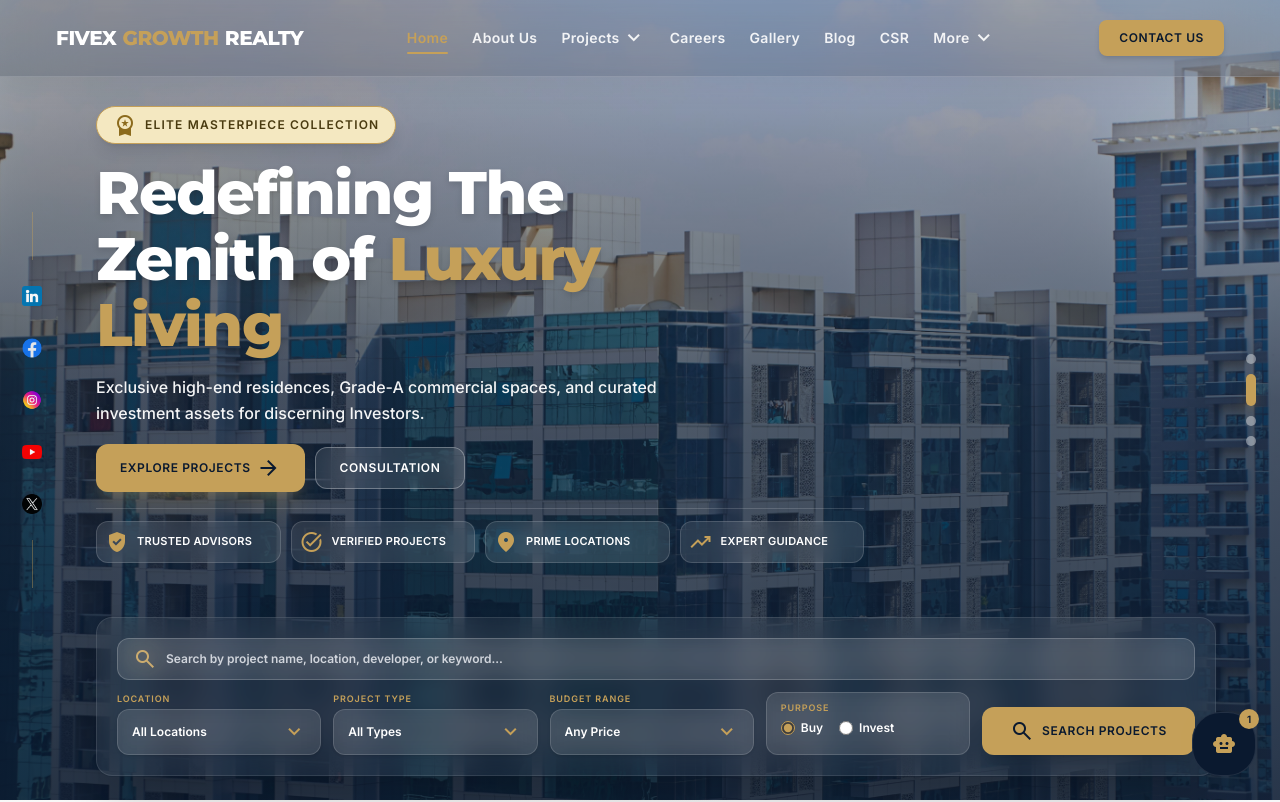
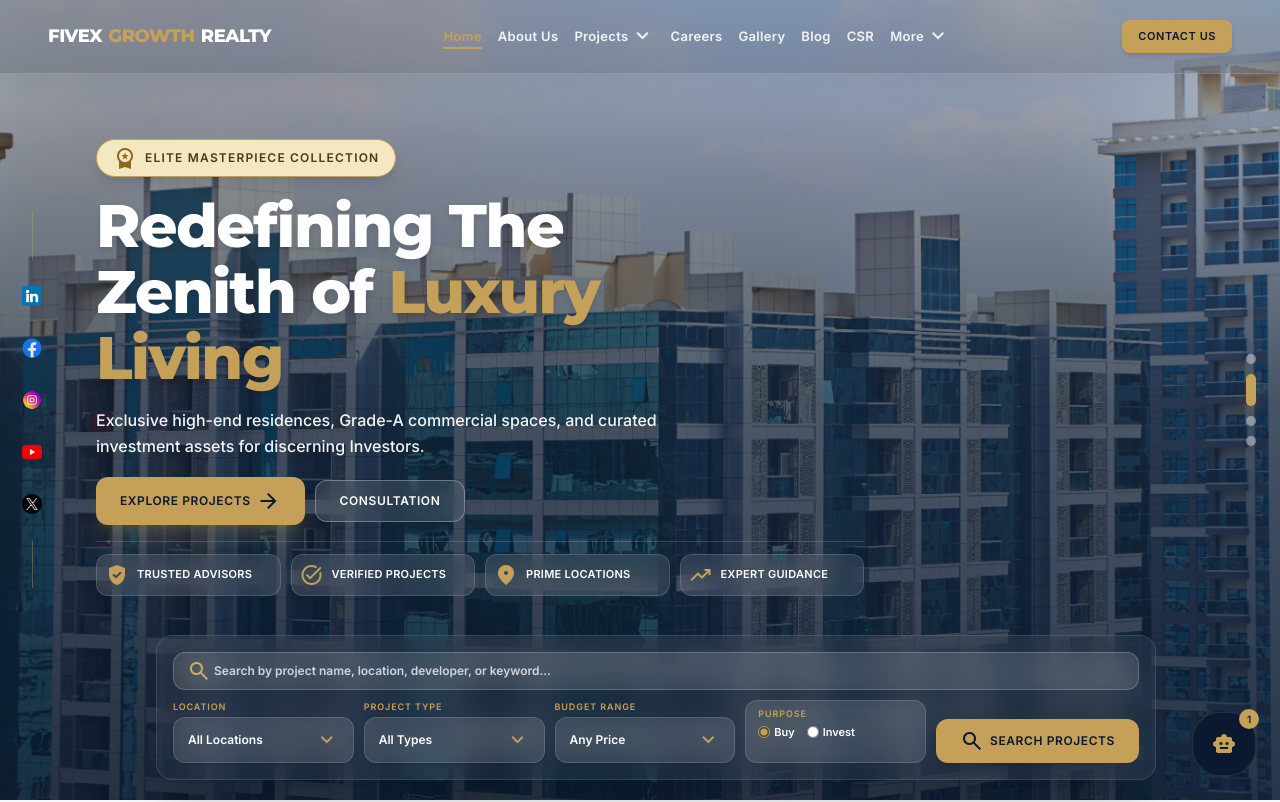
Before and after one commit to haldarainit/fivex-growth-realty, a Next.js app: page / in a window 1280 px wide. Shown: the top 802 px of the page. Built offline with nearby package versions, Linux system fonts and the light colour scheme.

Commit message:
feat: add MegaMenu component to Header for filtered project navigation

```diff
--- a/components/sections/Header.tsx
+++ b/components/sections/Header.tsx
@@ -209,7 +209,7 @@
   const hamburgerColor = onSurface ? 'text-primary' : 'text-white';
 
   const getNavLinkClass = (isActive: boolean) => {
-    const base = 'relative py-1.5 text-sm tracking-wide transition-colors whitespace-nowrap group font-semibold';
+    const base = 'relative py-1 text-xs xl:text-[13px] tracking-wide transition-colors whitespace-nowrap group font-semibold';
     if (onSurface) {
       return `${base} ${isActive ? 'text-secondary font-bold' : 'text-primary/85 hover:text-secondary'}`;
     }
@@ -234,20 +234,20 @@
 
   return (
     <header className={`fixed top-0 w-full z-50 transition-all duration-300 ${headerBg}`}>
-      <div className="flex items-center justify-between px-4 sm:px-6 xl:px-14 max-w-[1440px] mx-auto">
+      <div className="flex items-center justify-between px-4 sm:px-6 xl:px-12 max-w-[1440px] mx-auto">
 
         {/* Logo */}
         <Link
           href="/"
           className="flex-shrink items-center gap-1 sm:gap-1.5 font-display font-bold tracking-tight leading-none whitespace-nowrap min-w-0 flex"
         >
-          <span className={`text-xs sm:text-lg xl:text-xl ${logoColor} transition-colors font-extrabold`}>FIVEX</span>
-          <span className="text-secondary text-xs sm:text-lg xl:text-xl font-black">GROWTH</span>
-          <span className={`text-xs sm:text-lg xl:text-xl ${logoColor} transition-colors font-extrabold`}>REALTY</span>
+          <span className={`text-xs sm:text-base xl:text-lg ${logoColor} transition-colors font-extrabold`}>FIVEX</span>
+          <span className="text-secondary text-xs sm:text-base xl:text-lg font-black">GROWTH</span>
+          <span className={`text-xs sm:text-base xl:text-lg ${logoColor} transition-colors font-extrabold`}>REALTY</span>
         </Link>
 
         {/* Desktop Nav Items */}
-        <nav className="hidden xl:flex items-center gap-6 2xl:gap-8 flex-1 justify-center">
+        <nav className="hidden xl:flex items-center gap-4 2xl:gap-6 flex-1 justify-center">
           {/* Home */}
           <Link href="/" className={getNavLinkClass(pathname === '/')}>
             Home
@@ -273,7 +273,7 @@
               aria-haspopup="true"
             >
               Projects
-              <span className={`material-symbols-outlined text-base transition-transform duration-200 ${megaMenuOpen ? 'rotate-180' : ''}`}>
+              <span className={`material-symbols-outlined text-sm transition-transform duration-200 ${megaMenuOpen ? 'rotate-180' : ''}`}>
                 keyboard_arrow_down
               </span>
               <span className={`absolute bottom-0 left-0 h-0.5 bg-secondary rounded-full transition-all duration-300 ${pathname.startsWith('/projects') ? 'w-full' : 'w-0 group-hover:w-full'}`} />
@@ -316,7 +316,7 @@
               onClick={() => setMoreDropdownOpen((prev) => !prev)}
             >
               More
-              <span className={`material-symbols-outlined text-base transition-transform duration-200 ${moreDropdownOpen ? 'rotate-180' : ''}`}>
+              <span className={`material-symbols-outlined text-sm transition-transform duration-200 ${moreDropdownOpen ? 'rotate-180' : ''}`}>
                 keyboard_arrow_down
               </span>
             </button>
@@ -328,55 +328,55 @@
                   animate={{ opacity: 1, y: 0 }}
                   exit={{ opacity: 0, y: 8 }}
                   transition={{ duration: 0.15 }}
-                  className="absolute top-full left-0 mt-2 w-60 bg-white rounded-xl shadow-xl border border-gray-100 overflow-hidden z-50 p-2 text-left"
+                  className="absolute top-full left-0 mt-2 w-56 bg-white rounded-xl shadow-xl border border-gray-100 overflow-hidden z-50 p-1.5 text-left"
                 >
                   <Link
                     href="/about#certificates"
-                    className="flex items-center gap-2.5 px-3 py-2.5 rounded-lg text-xs font-semibold text-primary/80 hover:text-secondary hover:bg-secondary/5 transition-all"
+                    className="flex items-center gap-2 px-3 py-2 rounded-lg text-xs font-semibold text-primary/80 hover:text-secondary hover:bg-secondary/5 transition-all"
                   >
-                    <span className="material-symbols-outlined text-base text-secondary">workspace_premium</span>
+                    <span className="material-symbols-outlined text-sm text-secondary">workspace_premium</span>
                     Certificates &amp; Compliance
                   </Link>
                   <Link
                     href="/about#mission-vision"
-                    className="flex items-center gap-2.5 px-3 py-2.5 rounded-lg text-xs font-semibold text-primary/80 hover:text-secondary hover:bg-secondary/5 transition-all"
+                    className="flex items-center gap-2 px-3 py-2 rounded-lg text-xs font-semibold text-primary/80 hover:text-secondary hover:bg-secondary/5 transition-all"
                   >
-                    <span className="material-symbols-outlined text-base text-secondary">visibility</span>
+                    <span className="material-symbols-outlined text-sm text-secondary">visibility</span>
                     Mission &amp; Vision
                   </Link>
                   <Link
                     href="/about#awards"
-                    className="flex items-center gap-2.5 px-3 py-2.5 rounded-lg text-xs font-semibold text-primary/80 hover:text-secondary hover:bg-secondary/5 transition-all"
+                    className="flex items-center gap-2 px-3 py-2 rounded-lg text-xs font-semibold text-primary/80 hover:text-secondary hover:bg-secondary/5 transition-all"
                   >
-                    <span className="material-symbols-outlined text-base text-secondary">emoji_events</span>
+                    <span className="material-symbols-outlined text-sm text-secondary">emoji_events</span>
                     Awards &amp; Recognition
                   </Link>
                   <Link
                     href="/csr#events"
-                    className="flex items-center gap-2.5 px-3 py-2.5 rounded-lg text-xs font-semibold text-primary/80 hover:text-secondary hover:bg-secondary/5 transition-all"
+                    className="flex items-center gap-2 px-3 py-2 rounded-lg text-xs font-semibold text-primary/80 hover:text-secondary hover:bg-secondary/5 transition-all"
                   >
-                    <span className="material-symbols-outlined text-base text-secondary">event</span>
+                    <span className="material-symbols-outlined text-sm text-secondary">event</span>
                     Events &amp; CSR Drives
                   </Link>
                   <Link
                     href="/team"
-                    className="flex items-center gap-2.5 px-3 py-2.5 rounded-lg text-xs font-semibold text-primary/80 hover:text-secondary hover:bg-secondary/5 transition-all"
+                    className="flex items-center gap-2 px-3 py-2 rounded-lg text-xs font-semibold text-primary/80 hover:text-secondary hover:bg-secondary/5 transition-all"
                   >
-                    <span className="material-symbols-outlined text-base text-secondary">groups</span>
+                    <span className="material-symbols-outlined text-sm text-secondary">groups</span>
                     Our Team
                   </Link>
                   <Link
                     href="/partners"
-                    className="flex items-center gap-2.5 px-3 py-2.5 rounded-lg text-xs font-semibold text-primary/80 hover:text-secondary hover:bg-secondary/5 transition-all"
+                    className="flex items-center gap-2 px-3 py-2 rounded-lg text-xs font-semibold text-primary/80 hover:text-secondary hover:bg-secondary/5 transition-all"
                   >
-                    <span className="material-symbols-outlined text-base text-secondary">handshake</span>
+                    <span className="material-symbols-outlined text-sm text-secondary">handshake</span>
                     Developer Partners
                   </Link>
                   <Link
                     href="/testimonials"
-                    className="flex items-center gap-2.5 px-3 py-2.5 rounded-lg text-xs font-semibold text-primary/80 hover:text-secondary hover:bg-secondary/5 transition-all"
+                    className="flex items-center gap-2 px-3 py-2 rounded-lg text-xs font-semibold text-primary/80 hover:text-secondary hover:bg-secondary/5 transition-all"
                   >
-                    <span className="material-symbols-outlined text-base text-secondary">format_quote</span>
+                    <span className="material-symbols-outlined text-sm text-secondary">format_quote</span>
                     Testimonials
                   </Link>
                 </motion.div>
@@ -389,7 +389,7 @@
         <div className="flex items-center gap-1.5 sm:gap-3 flex-shrink-0">
           <Link
             href="/contact"
-            className="bg-secondary text-primary px-3 py-1.5 sm:px-5 sm:py-2.5 rounded-lg font-bold text-[11px] sm:text-xs uppercase tracking-wider hover:brightness-110 transition-all active:scale-95 shadow-md whitespace-nowrap"
+            className="bg-secondary text-primary px-3 py-1.5 sm:px-4 sm:py-2 rounded-lg font-bold text-[11px] uppercase tracking-wider hover:brightness-110 transition-all active:scale-95 shadow-md whitespace-nowrap"
           >
             Contact Us
           </Link>
@@ -418,42 +418,71 @@
             transition={{ duration: 0.25, ease: 'easeInOut' }}
             className="xl:hidden overflow-hidden"
           >
-            <div className="bg-primary/96 backdrop-blur-2xl border-t border-white/10 shadow-2xl">
-              <div className="px-4 sm:px-6 py-5 max-w-[1440px] mx-auto max-h-[calc(100svh-4rem)] overflow-y-auto">
-                <div className="grid grid-cols-1 sm:grid-cols-2 gap-2 mb-4">
+            <div className="bg-primary/98 backdrop-blur-2xl border-t border-white/10 shadow-2xl">
+              <div className="px-3 py-4 max-w-[1440px] mx-auto max-h-[calc(100svh-4rem)] overflow-y-auto scrollbar-thin">
+
+                {/* Clean 2-Column Grid for Mobile Menu Items */}
+                <div className="grid grid-cols-2 gap-2 mb-3">
                   {[
                     { label: 'Home', href: '/' },
                     { label: 'About Us', href: '/about' },
+                    { label: 'Projects', href: '/projects' },
+                    { label: 'Services', href: '/services' },
                     { label: 'Certificates', href: '/about#certificates' },
                     { label: 'Mission & Vision', href: '/about#mission-vision' },
-                    { label: 'Projects', href: '/projects' },
-                    { label: 'CSR', href: '/csr' },
+                    { label: 'CSR Drives', href: '/csr' },
                     { label: 'Careers', href: '/careers' },
                     { label: 'Gallery', href: '/gallery' },
                     { label: 'Blog', href: '/blog' },
                     { label: 'Awards', href: '/about#awards' },
                     { label: 'Partners', href: '/partners' },
+                    { label: 'Our Team', href: '/team' },
                     { label: 'Testimonials', href: '/testimonials' },
-                    { label: 'Our Team', href: '/team' },
-                  ].map((item) => (
+                  ].map((item) => {
+                    const isActive = pathname === item.href || (item.href !== '/' && pathname.startsWith(item.href));
+                    return (
+                      <Link
+                        key={item.label}
+                        href={item.href}
+                        onClick={() => setMenuOpen(false)}
+                        className={`py-2.5 px-3 rounded-xl text-xs text-center font-semibold transition-all border ${
+                          isActive
+                            ? 'bg-secondary text-primary border-secondary font-bold shadow-sm'
+                            : 'bg-white/5 text-white/90 border-white/10 hover:bg-white/15 hover:text-white'
+                        }`}
+                      >
+                        {item.label}
+                      </Link>
+                    );
+                  })}
+                </div>
+
+                {/* Quick City Links in Clean 2 Columns */}
+                <div className="grid grid-cols-2 gap-1.5 mb-3">
+                  {megaMenuCities.slice(0, 6).map((city) => (
                     <Link
-                      key={item.label}
-                      href={item.href}
+                      key={city.id}
+                      href={`/projects?city=${city.id}`}
                       onClick={() => setMenuOpen(false)}
-                      className="py-3 px-4 rounded-xl text-sm font-medium text-white/90 hover:text-secondary hover:bg-white/10 transition-all text-center"
+                      className="flex items-center justify-between px-2.5 py-2 rounded-lg bg-black/20 hover:bg-white/10 border border-white/5 text-[11px] text-white/80 transition-all"
                     >
-                      {item.label}
+                      <span className="truncate font-medium">{city.name}</span>
+                      <span className="text-[9px] px-1.5 py-0.2 rounded bg-white/10 text-secondary font-bold">
+                        {city.count}
+                      </span>
                     </Link>
                   ))}
                 </div>
 
+                {/* Contact CTA */}
                 <Link
                   href="/contact"
                   onClick={() => setMenuOpen(false)}
-                  className="block w-full bg-secondary text-primary py-3.5 rounded-2xl font-extrabold text-sm uppercase tracking-wider text-center hover:brightness-110 transition-all shadow-lg"
+                  className="block w-full bg-secondary text-primary py-3 rounded-xl font-extrabold text-xs uppercase tracking-wider text-center hover:brightness-110 active:scale-[0.99] transition-all shadow-lg"
                 >
                   Contact Us →
                 </Link>
+
               </div>
             </div>
           </motion.div>
--- a/components/sections/HeroSection.tsx
+++ b/components/sections/HeroSection.tsx
@@ -158,7 +158,7 @@
       </div>
 
       {/* Main Hero Header */}
-      <div className="relative z-20 flex-1 flex flex-col justify-center px-4 sm:px-8 lg:px-16 xl:pl-24 max-w-[1280px] mx-auto w-full pt-20 sm:pt-24 lg:pt-16 pb-2">
+      <div className="relative z-20 flex-1 flex flex-col justify-center px-4 sm:px-8 lg:px-16 xl:pl-24 max-w-[1280px] mx-auto w-full pt-24 sm:pt-28 lg:pt-24 xl:pt-28 pb-2">
         <div className="max-w-3xl flex flex-col gap-3 sm:gap-4 mx-auto md:mx-0 items-center md:items-start text-center md:text-left">
 
           <div className="hero-fade-up inline-flex items-center justify-center gap-2 bg-[#f4e8c1] text-[#4a3b10] border border-[#c5a059] px-4 py-1.5 rounded-full text-xs font-extrabold uppercase tracking-widest shadow-lg">
@@ -289,14 +289,14 @@
       </div>
 
       {/* Desktop Search Filter Bar with UPWARD Auto-Suggestions */}
-      <div className="hidden md:block relative z-30 w-full px-4 sm:px-8 lg:px-16 xl:pl-24 max-w-[1280px] mx-auto pb-4 lg:pb-6 pt-1">
+      <div className="hidden md:block relative z-30 w-full px-4 sm:px-8 lg:px-16 xl:pl-24 max-w-[1160px] mx-auto pb-3 lg:pb-5 pt-1">
         <form
           onSubmit={handleSearch}
-          className="glass-card bg-primary/85 backdrop-blur-2xl p-4 lg:p-5 rounded-2xl shadow-2xl flex flex-col gap-3 border border-white/20 relative"
+          className="glass-card bg-primary/85 backdrop-blur-2xl p-3.5 lg:p-4 rounded-2xl shadow-2xl flex flex-col gap-2.5 border border-white/20 relative"
         >
           {/* Search Keyword Input Container */}
           <div className="relative z-40" ref={desktopSearchRef}>
-            <span className="material-symbols-outlined absolute left-4 top-1/2 -translate-y-1/2 text-secondary text-xl">
+            <span className="material-symbols-outlined absolute left-3.5 top-1/2 -translate-y-1/2 text-secondary text-lg">
               search
             </span>
             <input
@@ -305,28 +305,28 @@
               value={searchQuery}
               onFocus={() => setIsFocused(true)}
               onChange={(e) => setSearchQuery(e.target.value)}
-              className="w-full bg-white/10 backdrop-blur-md border border-white/20 rounded-xl text-white text-xs font-bold py-3 pl-12 pr-4 outline-none placeholder:text-gray-300 focus:border-secondary transition-all"
+              className="w-full bg-white/10 backdrop-blur-md border border-white/20 rounded-xl text-white text-xs font-bold py-2.5 pl-10 pr-4 outline-none placeholder:text-gray-300 focus:border-secondary transition-all"
             />
 
             {/* Desktop Auto-Suggest Dropdown */}
             {isFocused && suggestions.length > 0 && (
-              <div className="absolute bottom-full left-0 right-0 mb-2.5 bg-white text-primary rounded-2xl shadow-2xl border border-gray-200 overflow-hidden z-[80] p-2 text-left">
-                <div className="p-2 text-[11px] font-extrabold uppercase text-gray-400 tracking-wider bg-slate-50 border-b border-gray-100 flex items-center justify-between">
+              <div className="absolute bottom-full left-0 right-0 mb-2 bg-white text-primary rounded-2xl shadow-2xl border border-gray-200 overflow-hidden z-[80] p-2 text-left">
+                <div className="p-2 text-[10px] font-extrabold uppercase text-gray-400 tracking-wider bg-slate-50 border-b border-gray-100 flex items-center justify-between">
                   <span>Top Project Matches ({suggestions.length})</span>
                   <button onClick={() => setIsFocused(false)} className="text-gray-400 hover:text-primary font-bold">×</button>
                 </div>
-                <div className="divide-y divide-gray-100 max-h-64 overflow-y-auto">
+                <div className="divide-y divide-gray-100 max-h-56 overflow-y-auto">
                   {suggestions.map((p) => (
                     <Link
                       key={p.id}
                       href={`/projects/${p.slug}`}
                       onClick={() => setIsFocused(false)}
-                      className="flex items-center gap-3 p-3 hover:bg-slate-50 transition-colors"
+                      className="flex items-center gap-3 p-2.5 hover:bg-slate-50 transition-colors"
                     >
-                      <img src={p.image} alt={p.title} className="w-12 h-10 rounded-lg object-cover flex-shrink-0" />
+                      <img src={p.image} alt={p.title} className="w-10 h-10 rounded-lg object-cover flex-shrink-0" />
                       <div className="flex-1 min-w-0">
                         <p className="text-xs font-extrabold text-primary truncate">{p.title}</p>
-                        <p className="text-[11px] text-gray-500 truncate">{p.location} • {p.type}</p>
+                        <p className="text-[10px] text-gray-500 truncate">{p.location} • {p.type}</p>
                       </div>
                       <span className="text-xs font-extrabold text-secondary flex-shrink-0">{p.startingPrice}</span>
                     </Link>
@@ -334,12 +334,12 @@
                 </div>
 
                 {/* Explore All Projects CTA Button inside suggestions window */}
-                <div className="p-2.5 bg-slate-50 border-t border-gray-100 mt-1 rounded-b-xl flex items-center justify-between">
-                  <span className="text-[11px] font-bold text-gray-500">Looking for all listings?</span>
+                <div className="p-2 bg-slate-50 border-t border-gray-100 mt-1 rounded-b-xl flex items-center justify-between">
+                  <span className="text-[10px] font-bold text-gray-500">Looking for all listings?</span>
                   <Link
                     href={`/projects${searchQuery.trim() ? `?q=${encodeURIComponent(searchQuery.trim())}` : ''}`}
                     onClick={() => setIsFocused(false)}
-                    className="bg-secondary text-primary px-4 py-1.5 rounded-lg font-extrabold text-xs uppercase tracking-wider flex items-center gap-1.5 hover:brightness-110 transition-all shadow-sm"
+                    className="bg-secondary text-primary px-3 py-1.5 rounded-lg font-extrabold text-[11px] uppercase tracking-wider flex items-center gap-1 hover:brightness-110 transition-all shadow-sm"
                   >
                     <span>Explore All Projects</span>
                     <span className="material-symbols-outlined text-sm">arrow_forward</span>
@@ -350,8 +350,8 @@
           </div>
 
           {/* Custom Floating Dropdowns Grid */}
-          <div className="flex flex-col lg:flex-row items-stretch gap-3">
-            <div className="grid grid-cols-2 lg:grid-cols-4 gap-3 flex-1">
+          <div className="flex flex-col lg:flex-row items-stretch gap-2.5">
+            <div className="grid grid-cols-2 lg:grid-cols-4 gap-2.5 flex-1">
 
               {/* 1. Custom Location Dropdown */}
               <CustomDropdown
@@ -381,28 +381,28 @@
               />
 
               {/* 4. Purpose Radio */}
-              <div className="flex flex-col gap-1 rounded-xl bg-white/10 backdrop-blur-md border border-white/15 px-3.5 py-2 transition-all hover:bg-white/15">
+              <div className="flex flex-col gap-0.5 rounded-xl bg-white/10 backdrop-blur-md border border-white/15 px-3 py-1.5 transition-all hover:bg-white/15">
                 <span className="text-[9px] text-secondary font-extrabold uppercase tracking-widest">
                   PURPOSE
                 </span>
-                <div className="flex items-center gap-4 pt-0.5">
-                  <label className="inline-flex items-center text-white text-xs font-bold cursor-pointer gap-1.5">
+                <div className="flex items-center gap-3 pt-0.5">
+                  <label className="inline-flex items-center text-white text-[11px] font-bold cursor-pointer gap-1">
                     <input
                       type="radio"
                       name="hero-transaction-desktop"
                       checked={transactionType === 'buy'}
                       onChange={() => setTransactionType('buy')}
-                      className="accent-secondary w-3.5 h-3.5 cursor-pointer"
+                      className="accent-secondary w-3 h-3 cursor-pointer"
                     />
                     <span>Buy</span>
                   </label>
-                  <label className="inline-flex items-center text-white text-xs font-bold cursor-pointer gap-1.5">
+                  <label className="inline-flex items-center text-white text-[11px] font-bold cursor-pointer gap-1">
                     <input
                       type="radio"
                       name="hero-transaction-desktop"
                       checked={transactionType === 'rent'}
                       onChange={() => setTransactionType('rent')}
-                      className="accent-secondary w-3.5 h-3.5 cursor-pointer"
+                      className="accent-secondary w-3 h-3 cursor-pointer"
                     />
                     <span>Invest</span>
                   </label>
@@ -413,9 +413,9 @@
 
             <button
               type="submit"
-              className="bg-secondary text-primary px-7 py-3 rounded-xl font-extrabold flex items-center justify-center gap-2 hover:brightness-110 transition-all cursor-pointer shadow-xl active:scale-95 text-xs tracking-wider uppercase whitespace-nowrap self-stretch lg:self-end"
+              className="bg-secondary text-primary px-6 py-2.5 rounded-xl font-extrabold flex items-center justify-center gap-1.5 hover:brightness-110 transition-all cursor-pointer shadow-xl active:scale-95 text-xs tracking-wider uppercase whitespace-nowrap self-stretch lg:self-end"
             >
-              <span className="material-symbols-outlined text-base">search</span>
+              <span className="material-symbols-outlined text-sm">search</span>
               <span>Search Projects</span>
             </button>
           </div>
```
